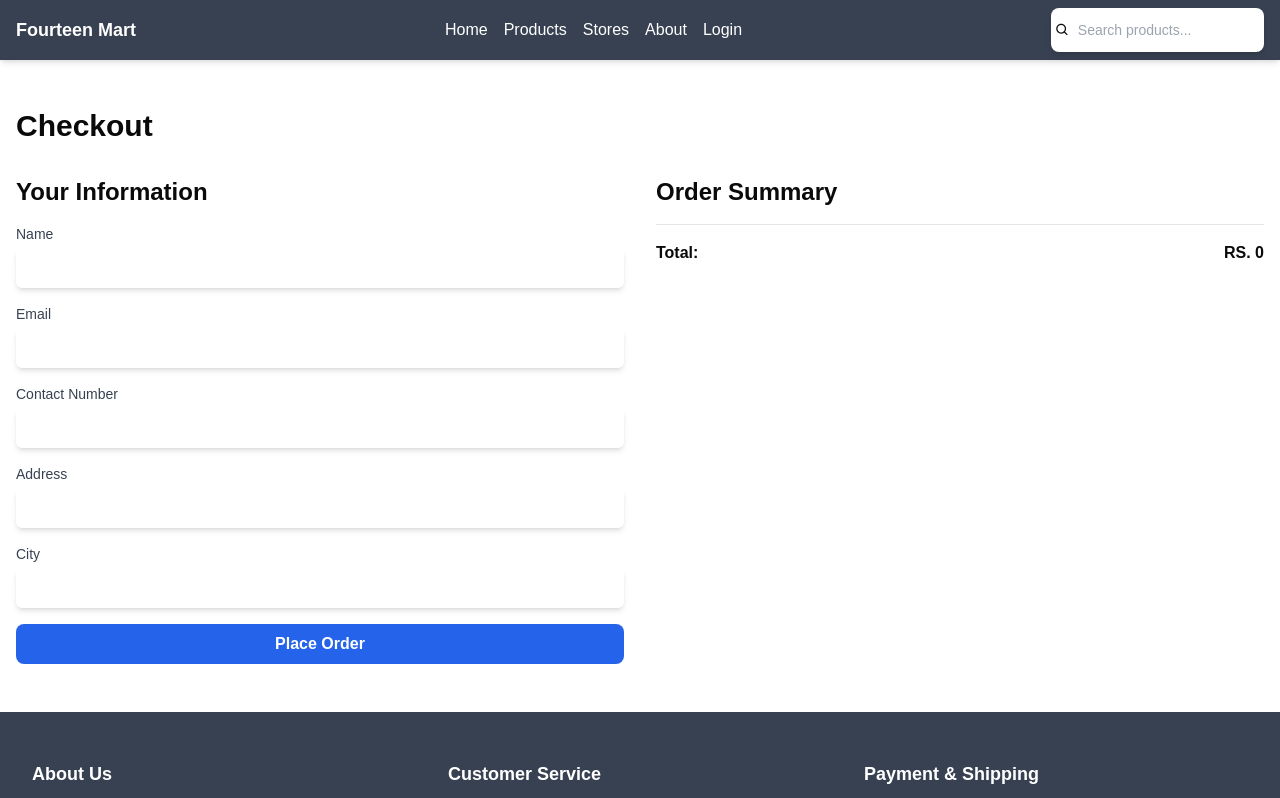
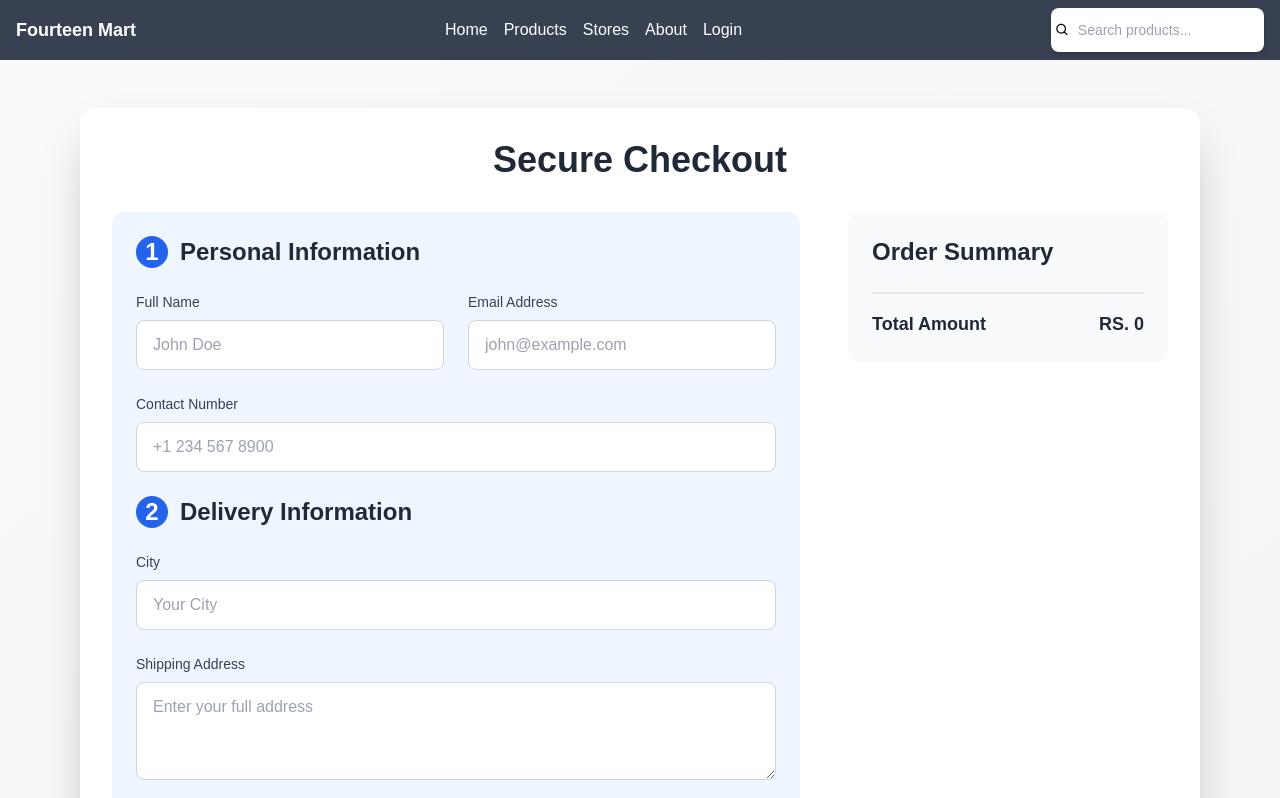
Before and after one commit to MIREHMAN/fourteen-mart, a Next.js app: page /checkout in a window 1280 px wide. Shown: the top 798 px of the page. Built offline with nearby package versions, Linux system fonts and the light colour scheme.

Commit message:
Great UI

```diff
--- a/app/checkout/page.jsx
+++ b/app/checkout/page.jsx
@@ -31,14 +31,25 @@ export default function Checkout() {
   const total = cart.reduce((sum, item) => sum + item.price * item.quantity, 0)
 
   return (
-    <div className="container mx-auto py-12 px-4">
-      <h1 className="text-3xl font-bold mb-8">Checkout</h1>
-      <div className="grid grid-cols-1 md:grid-cols-2 gap-8">
+    <div className="min-h-screen bg-gradient-to-br from-gray-50 to-gray-100 py-12">
+      <div className="container mx-auto px-4 max-w-6xl">
+        <div className="bg-white rounded-2xl shadow-2xl p-8 mb-8">
+          <h1 className="text-4xl font-bold text-gray-800 mb-8 text-center">
+            Secure Checkout
+          </h1>
+
+          <div className="grid grid-cols-1 lg:grid-cols-3 gap-12">
+            {/* Left Column - Form */}
+            <div className="lg:col-span-2 space-y-8">
+              <div className="bg-blue-50 rounded-xl p-6">
+                <h2 className="text-2xl font-semibold text-gray-800 mb-6 flex items-center">
+                  <span className="bg-blue-600 text-white rounded-full w-8 h-8 flex items-center justify-center mr-3">1</span>
+                  Personal Information
+                </h2>
+                <form onSubmit={handleSubmit} className="space-y-6">
+                  <div className="grid grid-cols-1 md:grid-cols-2 gap-6">
                     <div>
-          <h2 className="text-2xl font-semibold mb-4">Your Information</h2>
-          <form onSubmit={handleSubmit}>
-            <div className="mb-4">
-              <label htmlFor="name" className="block text-sm font-medium text-gray-700">Name</label>
+                      <label htmlFor="name" className="block text-sm font-medium text-gray-700 mb-2">Full Name</label>
                       <input
                         type="text"
                         id="name"
@@ -46,11 +57,12 @@ export default function Checkout() {
                         value={formData.name}
                         onChange={handleInputChange}
                         required
-                className="mt-1 py-2 block w-full rounded-md border-gray-600 shadow-md focus:border-blue-300 focus:ring focus:ring-blue-200 focus:ring-opacity-50"
+                        className="w-full px-4 py-3 rounded-lg border border-gray-300 focus:ring-2 focus:ring-blue-500 focus:border-transparent transition duration-200"
+                        placeholder="John Doe"
                       />
                     </div>
-            <div className="mb-4">
-              <label htmlFor="email" className="block text-sm font-medium text-gray-700">Email</label>
+                    <div>
+                      <label htmlFor="email" className="block text-sm font-medium text-gray-700 mb-2">Email Address</label>
                       <input
                         type="email"
                         id="email"
@@ -58,35 +70,33 @@ export default function Checkout() {
                         value={formData.email}
                         onChange={handleInputChange}
                         required
-                className="mt-1 py-2 block w-full rounded-md border-gray-600 shadow-md focus:border-blue-300 focus:ring focus:ring-blue-200 focus:ring-opacity-50"
+                        className="w-full px-4 py-3 rounded-lg border border-gray-300 focus:ring-2 focus:ring-blue-500 focus:border-transparent transition duration-200"
+                        placeholder="john@example.com"
                       />
                     </div>
-            <div className="mb-4">
-              <label htmlFor="contact" className="block text-sm font-medium text-gray-700">Contact Number</label>
+                  </div>
+
+                  <div>
+                    <label htmlFor="contact" className="block text-sm font-medium text-gray-700 mb-2">Contact Number</label>
                     <input
-                type="text"
+                      type="tel"
                       id="contact"
                       name="contact"
                       value={formData.contact}
                       onChange={handleInputChange}
                       required
-                className="mt-1 py-2 block w-full rounded-md border-gray-600 shadow-md focus:border-blue-300 focus:ring focus:ring-blue-200 focus:ring-opacity-50"
+                      className="w-full px-4 py-3 rounded-lg border border-gray-300 focus:ring-2 focus:ring-blue-500 focus:border-transparent transition duration-200"
+                      placeholder="+1 234 567 8900"
                     />
                   </div>
-            <div className="mb-4">
-              <label htmlFor="address" className="block text-sm font-medium text-gray-700">Address</label>
-              <input
-                type="text"
-                id="address"
-                name="address"
-                value={formData.address}
-                onChange={handleInputChange}
-                required
-                className="mt-1 py-2 block w-full rounded-md border-gray-600 shadow-md focus:border-blue-300 focus:ring focus:ring-blue-200 focus:ring-opacity-50"
-              />
-            </div>
-            <div className="mb-4">
-              <label htmlFor="city" className="block text-sm font-medium text-gray-700">City</label>
+                  <h2 className="text-2xl font-semibold text-gray-800 mb-6 flex items-center">
+                  <span className="bg-blue-600 text-white rounded-full w-8 h-8 flex items-center justify-center mr-3">2</span>
+                  Delivery Information
+                </h2>
+
+
+                  <div>
+                    <label htmlFor="city" className="block text-sm font-medium text-gray-700 mb-2">City</label>
                     <input
                       type="text"
                       id="city"
@@ -94,34 +104,61 @@ export default function Checkout() {
                       value={formData.city}
                       onChange={handleInputChange}
                       required
-                className="mt-1 py-2 block w-full rounded-md border-gray-600 shadow-md focus:border-blue-300 focus:ring focus:ring-blue-200 focus:ring-opacity-50"
+                      className="w-full px-4 py-3 rounded-lg border border-gray-300 focus:ring-2 focus:ring-blue-500 focus:border-transparent transition duration-200"
+                      placeholder="Your City"
+                    />
+                  </div>
+                  <div>
+                    <label htmlFor="address" className="block text-sm font-medium text-gray-700 mb-2">Shipping Address</label>
+                    <textarea
+                      id="address"
+                      name="address"
+                      value={formData.address}
+                      onChange={handleInputChange}
+                      required
+                      rows="3"
+                      className="w-full px-4 py-3 rounded-lg border border-gray-300 focus:ring-2 focus:ring-blue-500 focus:border-transparent transition duration-200"
+                      placeholder="Enter your full address"
                     />
                   </div>
 
                   <button
                     type="submit"
-              className="w-full bg-blue-600 text-white py-2 px-4 rounded-lg font-semibold transition-all duration-300 hover:bg-blue-700 focus:ring-2 focus:ring-blue-400 focus:ring-opacity-50"
+                    className="w-full bg-blue-600 hover:bg-blue-700 text-white font-bold py-4 px-6 rounded-xl transition duration-300 transform hover:scale-[1.02] focus:outline-none focus:ring-4 focus:ring-blue-500 focus:ring-opacity-50"
                   >
-              Place Order
+                    Complete Order
                   </button>
                 </form>
               </div>
-        <div>
-          <h2 className="text-2xl font-semibold mb-4">Order Summary</h2>
+            </div>
+
+            {/* Right Column - Order Summary */}
+            <div className="lg:col-span-1">
+              <div className="bg-gray-50 rounded-xl p-6 sticky top-6">
+                <h2 className="text-2xl font-semibold text-gray-800 mb-6">Order Summary</h2>
+                <div className="space-y-4 mb-6">
                   {cart.map((item) => (
-            <div key={item.id} className="flex justify-between items-center mb-2">
-              <span>{item.title} (x{item.quantity})</span>
-              <span>RS. {(item.price * item.quantity).toLocaleString()}</span>
+                    <div key={item.id} className="flex justify-between items-center py-3 border-b border-gray-200">
+                      <div className="flex items-center space-x-4">
+                        <span className="text-gray-600">{item.title}</span>
+                        <span className="text-sm text-gray-500">x{item.quantity}</span>
+                      </div>
+                      <span className="font-medium">RS. {(item.price * item.quantity).toLocaleString()}</span>
                     </div>
                   ))}
-          <div className="border-t pt-4 mt-4">
-            <div className="flex justify-between items-center font-semibold">
-              <span>Total:</span>
+                </div>
+                <div className="border-t-2 border-gray-200 pt-4">
+                  <div className="flex justify-between items-center text-lg font-bold text-gray-800">
+                    <span>Total Amount</span>
                     <span>RS. {total.toLocaleString()}</span>
                   </div>
                 </div>
             </div>
           </div>
         </div>
+      </div>
+    </div>
+    </div>
+
   )
 }
--- a/app/order-confirmation/page.jsx
+++ b/app/order-confirmation/page.jsx
@@ -3,13 +3,35 @@ import Link from 'next/link'
 
 export default function OrderConfirmation() {
   return (
-    <div className="container mx-auto py-12 px-4 text-center">
-      <h1 className="text-3xl font-bold mb-4">Thank You for Your Order!</h1>
-      <p className="mb-8">Your order has been received and is being processed.</p>
-      <Image src={'/thankyou.gif'} width={400} height={400} alt='thank-you-for-order' className='mx-auto mb-4'/>
-      <Link href="/" className="bg-blue-600 text-white py-2 px-4 rounded-lg font-semibold transition-all duration-300 hover:bg-blue-700 focus:ring-2 focus:ring-blue-400 focus:ring-opacity-50 mt-2">
-        Continue Shopping
-      </Link>
+    <div className="min-h-screen bg-gradient-to-br from-indigo-500 via-purple-500 to-pink-500 flex items-center justify-center">
+      <div className="bg-white/90 backdrop-blur-md rounded-2xl shadow-2xl p-8 max-w-xl w-full mx-auto flex flex-col items-center justify-center text-center">
+        <div className="space-y-8 w-full flex flex-col items-center">
+          <h1 className="text-4xl font-black bg-gradient-to-r from-blue-600 to-purple-600 bg-clip-text text-transparent">
+            Thank You for Your Order!
+          </h1>
+
+          <p className="text-gray-600 text-lg">
+            Your order has been received and is being processed.
+          </p>
+
+          <div className="relative flex justify-center">
+            <Image
+              src="/thankyou.gif"
+              width={400}
+              height={400}
+              alt="thank-you-for-order"
+              className="rounded-lg shadow-lg hover:scale-105 transition-transform duration-300"
+            />
+          </div>
+
+          <Link
+            href="/"
+            className="inline-block bg-gradient-to-r from-blue-500 to-purple-500 text-white py-3 px-8 rounded-full font-bold text-lg shadow-lg hover:scale-105 hover:shadow-xl transform transition-all duration-300 ease-in-out"
+          >
+            Continue Shopping
+          </Link>
+        </div>
+      </div>
     </div>
   )
 }
```
Lines whose indentation alone changed are shown as unchanged.
